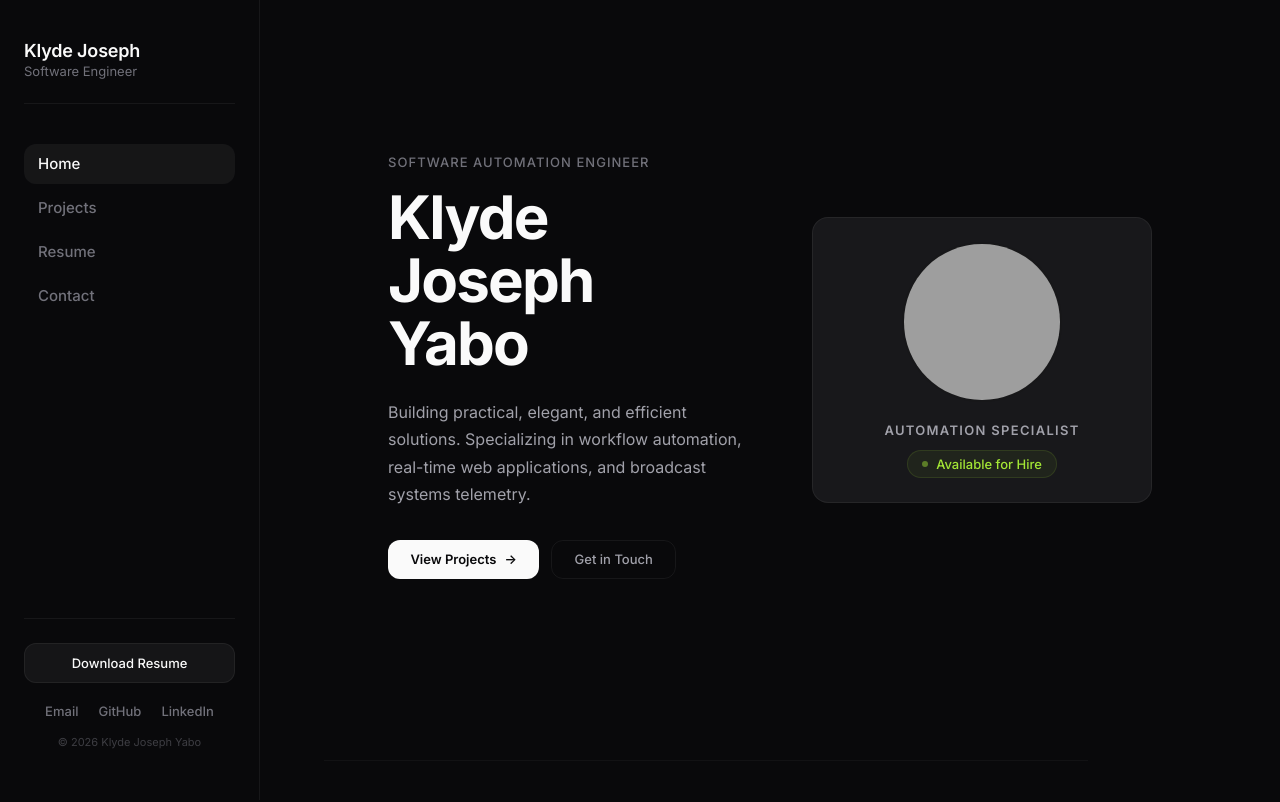
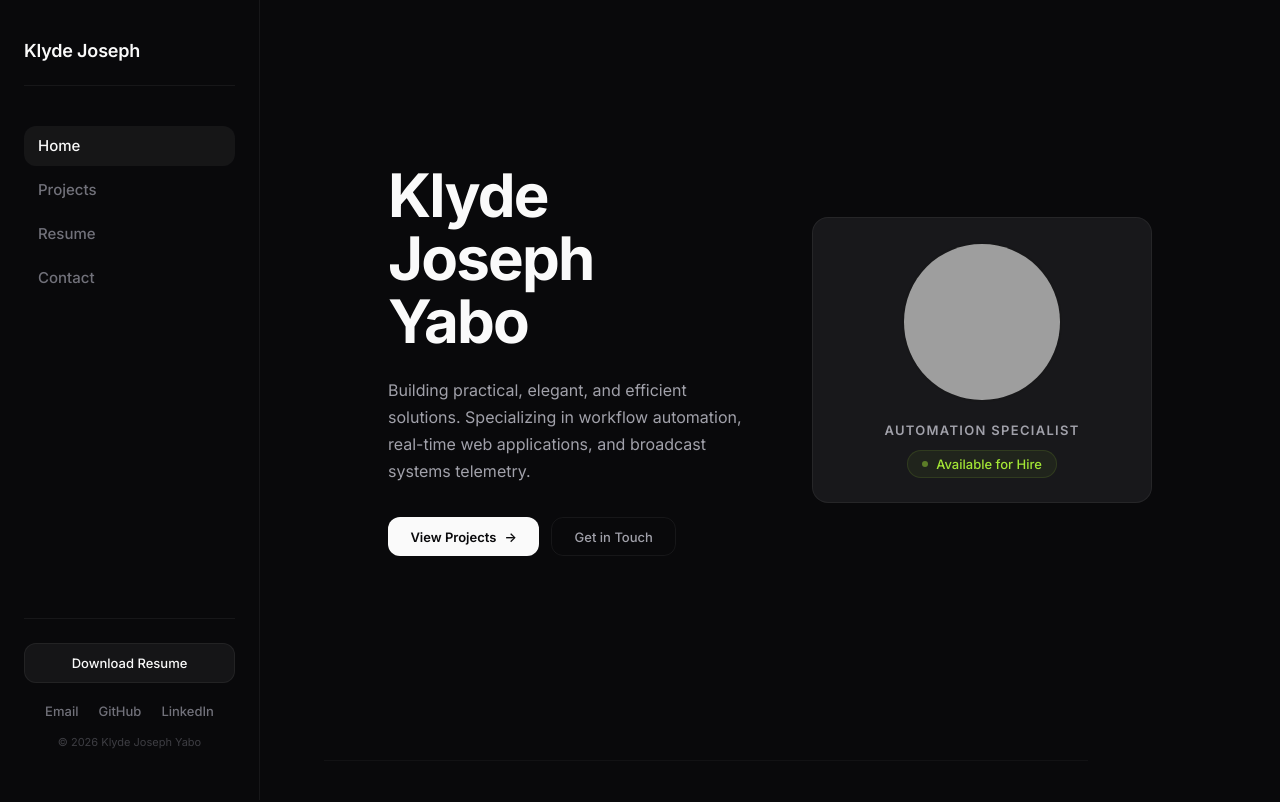
Before and after one commit to klaayd39/personal-portfolio, a React (Vite) app: page / in a window 1280 px wide. Shown: the top 802 px of the page. Built offline with nearby package versions, Linux system fonts and the light colour scheme; grey boxes are pictures that could not be loaded.

Commit message:
remove role titles from hero eyebrow and sidebar

```diff
--- a/src/components/Sidebar.jsx
+++ b/src/components/Sidebar.jsx
@@ -7,7 +7,6 @@ function SidebarContent({ onLinkClick }) {
     <>
       <div className="sidebar-brand">
         <span className="brand-name">Klyde Joseph</span>
-        <span className="brand-role">Software Engineer</span>
       </div>
 
       <ul className="nav-list">
--- a/src/pages/Home.jsx
+++ b/src/pages/Home.jsx
@@ -14,7 +14,6 @@ export default function Home() {
           {/* Left column — hero text */}
           <div className="hero-left">
             <ScrollReveal direction="down" duration={500}>
-              <p className="eyebrow">Software Automation Engineer</p>
               <h1 className="main-title">
                 Klyde Joseph<br />Yabo
               </h1>
```
